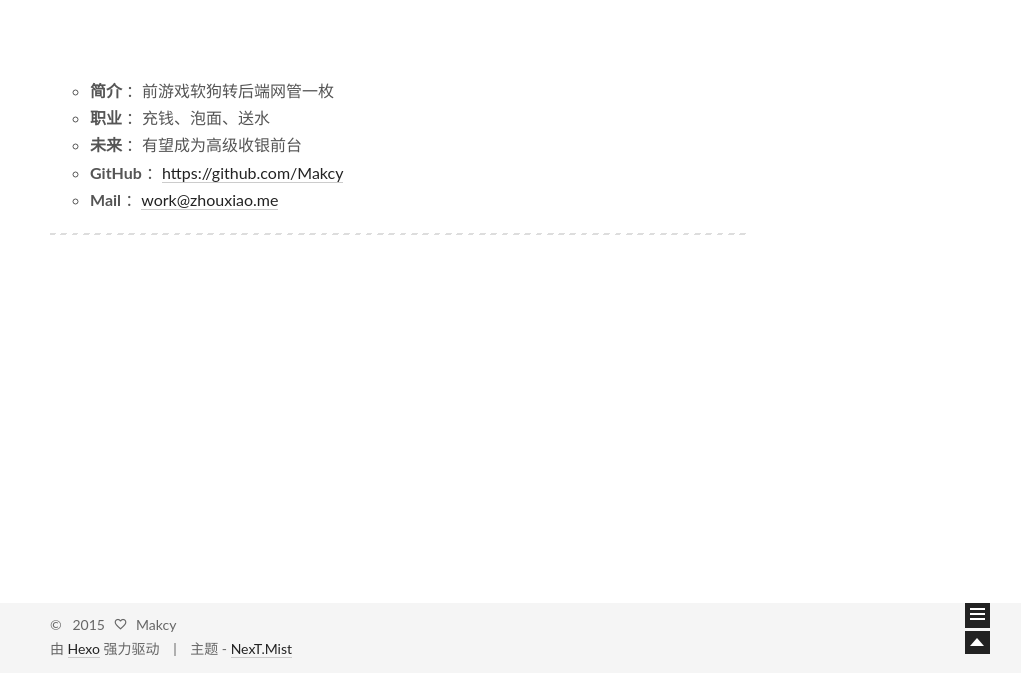
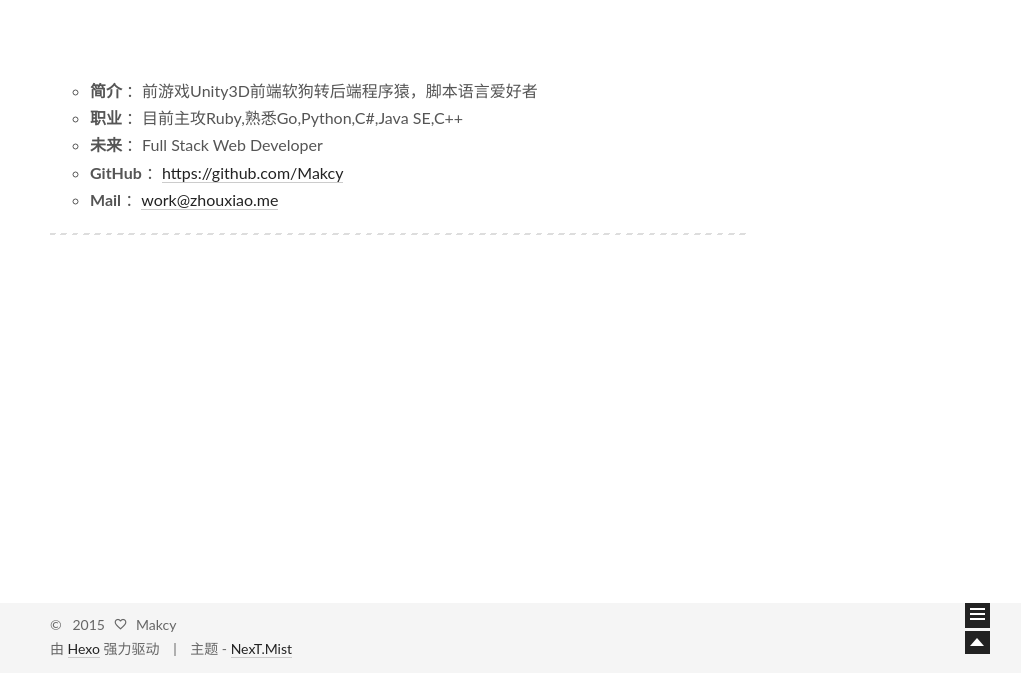
Before and after one commit to Makcy/Makcy.github.io, a plain HTML site: page about/index.html in a window 1280 px wide. Shown: the part 127-800 px from the top of the page, without its empty margins (240-1261 px from the left). Drawn offline with Linux system fonts and the light colour scheme.

Commit message:
Site updated: 2015-11-10 16:48:35

```diff
--- a/about/index.html
+++ b/about/index.html
@@ -39,28 +39,28 @@
   <link rel="shorticon icon" type="image/x-icon" href="/favicon.ico?v=0.4.5.1" />
 
 
-<meta name="description" content="简介 ：前游戏软狗转后端网管一枚
-职业 ：充钱、泡面、送水
-未来 ：有望成为高级收银前台
+<meta name="description" content="简介 ：前游戏Unity3D前端软狗转后端程序猿，脚本语言爱好者
+职业 ：目前主攻Ruby,熟悉Go,Python,C#,Java SE,C++
+未来 ：Full Stack Web Developer
 GitHub ：https://github.com/Makcy
-Mail ：&amp;#119;&amp;#x6f;&amp;#x72;&amp;#107;&amp;#x40;&amp;#122;&amp;#x68;&amp;#111;&amp;#x75;&amp;#120;&amp;#105;&amp;#x61;&amp;#x6f;&amp;#x2e;&amp;#x6d;&amp;#101;">
+Mail ：&amp;#x77;&amp;#111;&amp;#x72;&amp;#107;&amp;#64;&amp;#x7a;&amp;#x68;&amp;#111;&amp;#x75;&amp;#x78;">
 <meta property="og:type" content="website">
 <meta property="og:title" content="about">
 <meta property="og:url" content="http://yoursite.com/about/index.html">
 <meta property="og:site_name" content="Hello My Life">
-<meta property="og:description" content="简介 ：前游戏软狗转后端网管一枚
-职业 ：充钱、泡面、送水
-未来 ：有望成为高级收银前台
+<meta property="og:description" content="简介 ：前游戏Unity3D前端软狗转后端程序猿，脚本语言爱好者
+职业 ：目前主攻Ruby,熟悉Go,Python,C#,Java SE,C++
+未来 ：Full Stack Web Developer
 GitHub ：https://github.com/Makcy
-Mail ：&amp;#119;&amp;#x6f;&amp;#x72;&amp;#107;&amp;#x40;&amp;#122;&amp;#x68;&amp;#111;&amp;#x75;&amp;#120;&amp;#105;&amp;#x61;&amp;#x6f;&amp;#x2e;&amp;#x6d;&amp;#101;">
-<meta property="og:updated_time" content="2015-09-15T15:40:07.000Z">
+Mail ：&amp;#x77;&amp;#111;&amp;#x72;&amp;#107;&amp;#64;&amp;#x7a;&amp;#x68;&amp;#111;&amp;#x75;&amp;#x78;">
+<meta property="og:updated_time" content="2015-11-10T08:48:02.000Z">
 <meta name="twitter:card" content="summary">
 <meta name="twitter:title" content="about">
-<meta name="twitter:description" content="简介 ：前游戏软狗转后端网管一枚
-职业 ：充钱、泡面、送水
-未来 ：有望成为高级收银前台
+<meta name="twitter:description" content="简介 ：前游戏Unity3D前端软狗转后端程序猿，脚本语言爱好者
+职业 ：目前主攻Ruby,熟悉Go,Python,C#,Java SE,C++
+未来 ：Full Stack Web Developer
 GitHub ：https://github.com/Makcy
-Mail ：&amp;#119;&amp;#x6f;&amp;#x72;&amp;#107;&amp;#x40;&amp;#122;&amp;#x68;&amp;#111;&amp;#x75;&amp;#120;&amp;#105;&amp;#x61;&amp;#x6f;&amp;#x2e;&amp;#x6d;&amp;#101;">
+Mail ：&amp;#x77;&amp;#111;&amp;#x72;&amp;#107;&amp;#64;&amp;#x7a;&amp;#x68;&amp;#111;&amp;#x75;&amp;#x78;">
 
 
 <script type="text/javascript" id="hexo.configuration">
@@ -175,11 +175,11 @@ Mail ：&amp;#119;&amp;#x6f;&amp;#x72;&amp;#107;&amp;#x40;&amp;#122;&amp;#x68;&a
 
 
       <ul>
-<li><strong>简介</strong> ：前游戏软狗转后端网管一枚</li>
-<li><strong>职业</strong> ：充钱、泡面、送水</li>
-<li><strong>未来</strong> ：有望成为高级收银前台</li>
+<li><strong>简介</strong> ：前游戏Unity3D前端软狗转后端程序猿，脚本语言爱好者</li>
+<li><strong>职业</strong> ：目前主攻Ruby,熟悉Go,Python,C#,Java SE,C++</li>
+<li><strong>未来</strong> ：Full Stack Web Developer</li>
 <li><strong>GitHub</strong> ：<a href="https://github.com/Makcy" target="_blank" rel="external">https://github.com/Makcy</a></li>
-<li><strong>Mail</strong> ：<a href="&#109;&#97;&#x69;&#108;&#x74;&#x6f;&#58;&#119;&#x6f;&#x72;&#107;&#x40;&#122;&#x68;&#111;&#x75;&#120;&#105;&#x61;&#x6f;&#x2e;&#x6d;&#101;">&#119;&#x6f;&#x72;&#107;&#x40;&#122;&#x68;&#111;&#x75;&#120;&#105;&#x61;&#x6f;&#x2e;&#x6d;&#101;</a></li>
+<li><strong>Mail</strong> ：<a href="&#109;&#97;&#105;&#x6c;&#x74;&#x6f;&#x3a;&#x77;&#111;&#x72;&#107;&#64;&#x7a;&#x68;&#111;&#x75;&#x78;&#x69;&#x61;&#x6f;&#x2e;&#x6d;&#101;">&#x77;&#111;&#x72;&#107;&#64;&#x7a;&#x68;&#111;&#x75;&#x78;&#x69;&#x61;&#x6f;&#x2e;&#x6d;&#101;</a></li>
 </ul>
 <hr>
 
--- a/css/main.css
+++ b/css/main.css
@@ -1055,7 +1055,7 @@ body {
   width: 4px;
   height: 4px;
   border-radius: 50%;
-  background: #77f09d;
+  background: #ffa22b;
 }
 .sidebar-nav {
   margin: 0;
```
